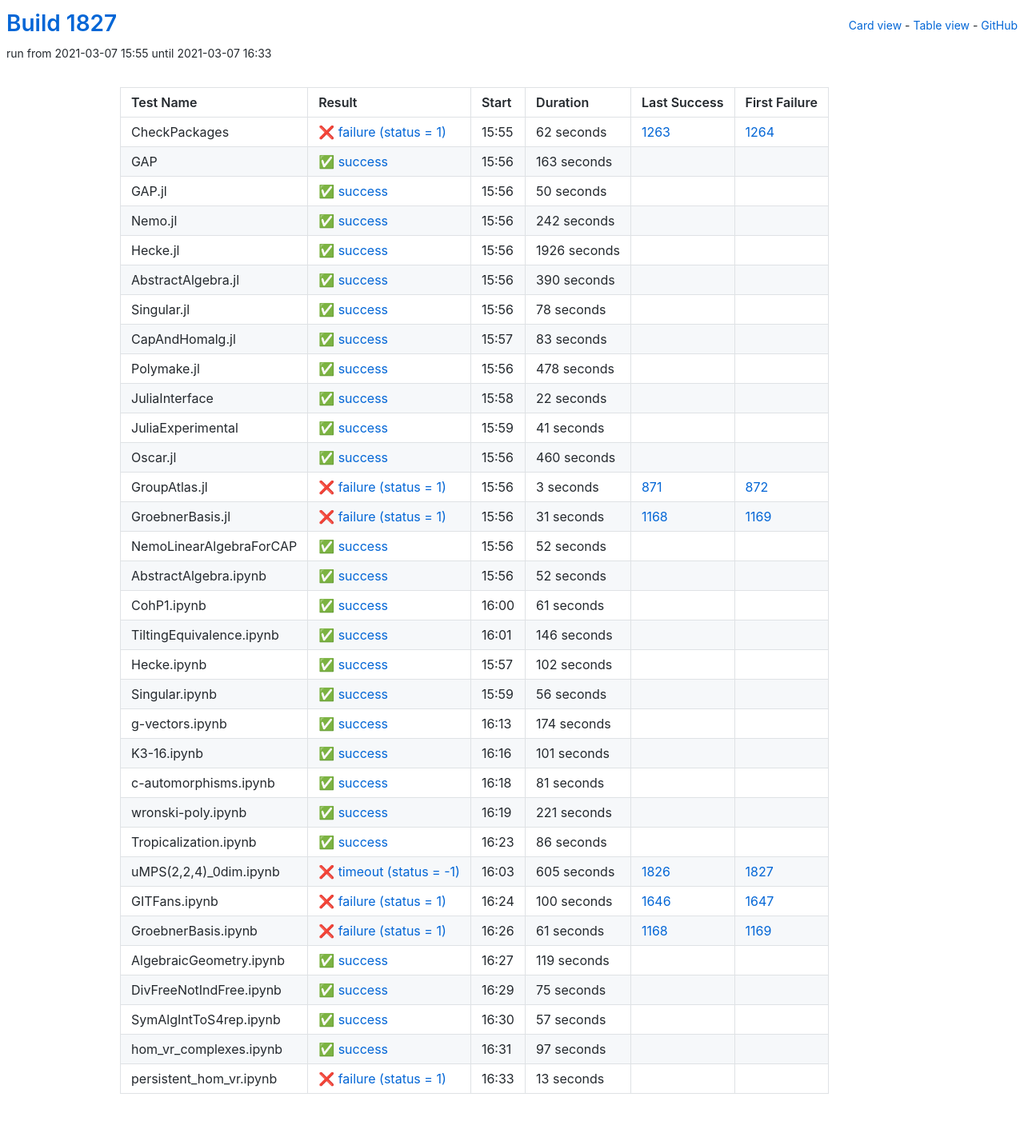
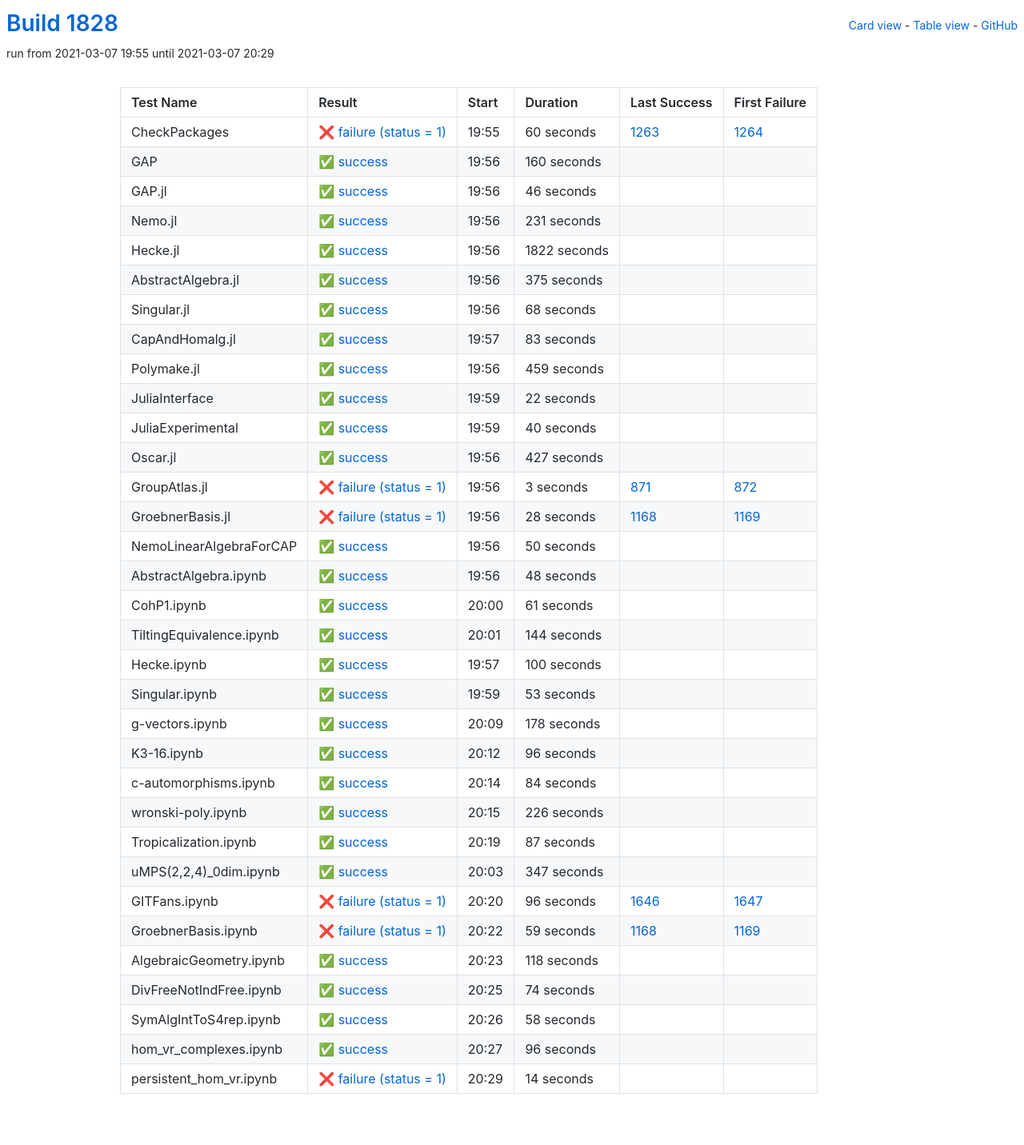
Before and after one commit to oscar-system/oscar-ci-status-stable, a Jekyll site: the page built from table.html, in a window 1280 px wide. Shown: the whole page at 80% size. Built offline with Jekyll 4.4.1, drawn with Linux system fonts in a browser that asks for light colours.

Commit message:
Build #1828

```diff
--- a/_data/ci.yml
+++ b/_data/ci.yml
@@ -1,6 +1,6 @@
 ---
-build: 1827
-build_url: https://oscarci.mathematik.uni-kl.de/job/oscar-stable/1827/
+build: 1828
+build_url: https://oscarci.mathematik.uni-kl.de/job/oscar-stable/1828/
 job: oscar-stable
 organization: oscar-system
 repo: oscar-ci-status-stable
@@ -8,92 +8,92 @@ repourl: https://github.com/oscar-system/oscar-ci-status-stable
 tests:
 - name: CheckPackages
   id: checkpackages
-  log: https://oscarci.mathematik.uni-kl.de/job/oscar-stable/1827/artifact/logs/build-1827/CheckPackages.log
-  start: 2021-03-07 15:55
+  log: https://oscarci.mathematik.uni-kl.de/job/oscar-stable/1828/artifact/logs/build-1828/CheckPackages.log
+  start: 2021-03-07 19:55
   success: false
   exitcode: 1
   status: failure
-  duration: 62
+  duration: 60
   last_success: 1263
   last_success_url: https://oscarci.mathematik.uni-kl.de/job/oscar-stable/1263/
   first_failure: 1264
   first_failure_url: https://oscarci.mathematik.uni-kl.de/job/oscar-stable/1264/
 - name: GAP
   id: gap
-  log: https://oscarci.mathematik.uni-kl.de/job/oscar-stable/1827/artifact/logs/build-1827/GAP.log
-  start: 2021-03-07 15:56
+  log: https://oscarci.mathematik.uni-kl.de/job/oscar-stable/1828/artifact/logs/build-1828/GAP.log
+  start: 2021-03-07 19:56
   success: true
   exitcode: 0
   status: success
-  duration: 163
+  duration: 160
   last_success: false
   last_success_url:
   first_failure: false
   first_failure_url:
 - name: GAP.jl
   id: gap-jl
-  log: https://oscarci.mathematik.uni-kl.de/job/oscar-stable/1827/artifact/logs/build-1827/GAP.jl.log
-  start: 2021-03-07 15:56
+  log: https://oscarci.mathematik.uni-kl.de/job/oscar-stable/1828/artifact/logs/build-1828/GAP.jl.log
+  start: 2021-03-07 19:56
   success: true
   exitcode: 0
   status: success
-  duration: 50
+  duration: 46
   last_success: false
   last_success_url:
   first_failure: false
   first_failure_url:
 - name: Nemo.jl
   id: nemo-jl
-  log: https://oscarci.mathematik.uni-kl.de/job/oscar-stable/1827/artifact/logs/build-1827/Nemo.jl.log
-  start: 2021-03-07 15:56
+  log: https://oscarci.mathematik.uni-kl.de/job/oscar-stable/1828/artifact/logs/build-1828/Nemo.jl.log
+  start: 2021-03-07 19:56
   success: true
   exitcode: 0
   status: success
-  duration: 242
+  duration: 231
   last_success: false
   last_success_url:
   first_failure: false
   first_failure_url:
 - name: Hecke.jl
   id: hecke-jl
-  log: https://oscarci.mathematik.uni-kl.de/job/oscar-stable/1827/artifact/logs/build-1827/Hecke.jl.log
-  start: 2021-03-07 15:56
+  log: https://oscarci.mathematik.uni-kl.de/job/oscar-stable/1828/artifact/logs/build-1828/Hecke.jl.log
+  start: 2021-03-07 19:56
   success: true
   exitcode: 0
   status: success
-  duration: 1926
+  duration: 1822
   last_success: false
   last_success_url:
   first_failure: false
   first_failure_url:
 - name: AbstractAlgebra.jl
   id: abstractalgebra-jl
-  log: https://oscarci.mathematik.uni-kl.de/job/oscar-stable/1827/artifact/logs/build-1827/AbstractAlgebra.jl.log
-  start: 2021-03-07 15:56
+  log: https://oscarci.mathematik.uni-kl.de/job/oscar-stable/1828/artifact/logs/build-1828/AbstractAlgebra.jl.log
+  start: 2021-03-07 19:56
   success: true
   exitcode: 0
   status: success
-  duration: 390
+  duration: 375
   last_success: false
   last_success_url:
   first_failure: false
   first_failure_url:
 - name: Singular.jl
   id: singular-jl
-  log: https://oscarci.mathematik.uni-kl.de/job/oscar-stable/1827/artifact/logs/build-1827/Singular.jl.log
-  start: 2021-03-07 15:56
+  log: https://oscarci.mathematik.uni-kl.de/job/oscar-stable/1828/artifact/logs/build-1828/Singular.jl.log
+  start: 2021-03-07 19:56
   success: true
   exitcode: 0
   status: success
-  duration: 78
+  duration: 68
   last_success: false
   last_success_url:
   first_failure: false
   first_failure_url:
 - name: CapAndHomalg.jl
   id: capandhomalg-jl
-  log: https://oscarci.mathematik.uni-kl.de/job/oscar-stable/1827/artifact/logs/build-1827/CapAndHomalg.jl.log
-  start: 2021-03-07 15:57
+  log: https://oscarci.mathematik.uni-kl.de/job/oscar-stable/1828/artifact/logs/build-1828/CapAndHomalg.jl.log
+  start: 2021-03-07 19:57
   success: true
   exitcode: 0
   status: success
@@ -104,20 +104,20 @@ tests:
   first_failure_url:
 - name: Polymake.jl
   id: polymake-jl
-  log: https://oscarci.mathematik.uni-kl.de/job/oscar-stable/1827/artifact/logs/build-1827/Polymake.jl.log
-  start: 2021-03-07 15:56
+  log: https://oscarci.mathematik.uni-kl.de/job/oscar-stable/1828/artifact/logs/build-1828/Polymake.jl.log
+  start: 2021-03-07 19:56
   success: true
   exitcode: 0
   status: success
-  duration: 478
+  duration: 459
   last_success: false
   last_success_url:
   first_failure: false
   first_failure_url:
 - name: JuliaInterface
   id: juliainterface
-  log: https://oscarci.mathematik.uni-kl.de/job/oscar-stable/1827/artifact/logs/build-1827/JuliaInterface.log
-  start: 2021-03-07 15:58
+  log: https://oscarci.mathematik.uni-kl.de/job/oscar-stable/1828/artifact/logs/build-1828/JuliaInterface.log
+  start: 2021-03-07 19:59
   success: true
   exitcode: 0
   status: success
@@ -128,32 +128,32 @@ tests:
   first_failure_url:
 - name: JuliaExperimental
   id: juliaexperimental
-  log: https://oscarci.mathematik.uni-kl.de/job/oscar-stable/1827/artifact/logs/build-1827/JuliaExperimental.log
-  start: 2021-03-07 15:59
+  log: https://oscarci.mathematik.uni-kl.de/job/oscar-stable/1828/artifact/logs/build-1828/JuliaExperimental.log
+  start: 2021-03-07 19:59
   success: true
   exitcode: 0
   status: success
-  duration: 41
+  duration: 40
   last_success: false
   last_success_url:
   first_failure: false
   first_failure_url:
 - name: Oscar.jl
   id: oscar-jl
-  log: https://oscarci.mathematik.uni-kl.de/job/oscar-stable/1827/artifact/logs/build-1827/Oscar.jl.log
-  start: 2021-03-07 15:56
+  log: https://oscarci.mathematik.uni-kl.de/job/oscar-stable/1828/artifact/logs/build-1828/Oscar.jl.log
+  start: 2021-03-07 19:56
   success: true
   exitcode: 0
   status: success
-  duration: 460
+  duration: 427
   last_success: false
   last_success_url:
   first_failure: false
   first_failure_url:
 - name: GroupAtlas.jl
   id: groupatlas-jl
-  log: https://oscarci.mathematik.uni-kl.de/job/oscar-stable/1827/artifact/logs/build-1827/GroupAtlas.jl.log
-  start: 2021-03-07 15:56
+  log: https://oscarci.mathematik.uni-kl.de/job/oscar-stable/1828/artifact/logs/build-1828/GroupAtlas.jl.log
+  start: 2021-03-07 19:56
   success: false
   exitcode: 1
   status: failure
@@ -164,44 +164,44 @@ tests:
   first_failure_url: https://oscarci.mathematik.uni-kl.de/job/oscar-stable/872/
 - name: GroebnerBasis.jl
   id: groebnerbasis-jl
-  log: https://oscarci.mathematik.uni-kl.de/job/oscar-stable/1827/artifact/logs/build-1827/GroebnerBasis.jl.log
-  start: 2021-03-07 15:56
+  log: https://oscarci.mathematik.uni-kl.de/job/oscar-stable/1828/artifact/logs/build-1828/GroebnerBasis.jl.log
+  start: 2021-03-07 19:56
   success: false
   exitcode: 1
   status: failure
-  duration: 31
+  duration: 28
   last_success: 1168
   last_success_url: https://oscarci.mathematik.uni-kl.de/job/oscar-stable/1168/
   first_failure: 1169
   first_failure_url: https://oscarci.mathematik.uni-kl.de/job/oscar-stable/1169/
 - name: NemoLinearAlgebraForCAP
   id: nemolinearalgebraforcap
-  log: https://oscarci.mathematik.uni-kl.de/job/oscar-stable/1827/artifact/logs/build-1827/NemoLinearAlgebraForCAP.log
-  start: 2021-03-07 15:56
+  log: https://oscarci.mathematik.uni-kl.de/job/oscar-stable/1828/artifact/logs/build-1828/NemoLinearAlgebraForCAP.log
+  start: 2021-03-07 19:56
   success: true
   exitcode: 0
   status: success
-  duration: 52
+  duration: 50
   last_success: false
   last_success_url:
   first_failure: false
   first_failure_url:
 - name: AbstractAlgebra.ipynb
   id: abstractalgebra-ipynb
-  log: https://oscarci.mathematik.uni-kl.de/job/oscar-stable/1827/artifact/logs/build-1827/AbstractAlgebra.ipynb.log
-  start: 2021-03-07 15:56
+  log: https://oscarci.mathematik.uni-kl.de/job/oscar-stable/1828/artifact/logs/build-1828/AbstractAlgebra.ipynb.log
+  start: 2021-03-07 19:56
   success: true
   exitcode: 0
   status: success
-  duration: 52
+  duration: 48
   last_success: false
   last_success_url:
   first_failure: false
   first_failure_url:
 - name: CohP1.ipynb
   id: cohp1-ipynb
-  log: https://oscarci.mathematik.uni-kl.de/job/oscar-stable/1827/artifact/logs/build-1827/CohP1.ipynb.log
-  start: 2021-03-07 16:00
+  log: https://oscarci.mathematik.uni-kl.de/job/oscar-stable/1828/artifact/logs/build-1828/CohP1.ipynb.log
+  start: 2021-03-07 20:00
   success: true
   exitcode: 0
   status: success
@@ -212,192 +212,192 @@ tests:
   first_failure_url:
 - name: TiltingEquivalence.ipynb
   id: tiltingequivalence-ipynb
-  log: https://oscarci.mathematik.uni-kl.de/job/oscar-stable/1827/artifact/logs/build-1827/TiltingEquivalence.ipynb.log
-  start: 2021-03-07 16:01
+  log: https://oscarci.mathematik.uni-kl.de/job/oscar-stable/1828/artifact/logs/build-1828/TiltingEquivalence.ipynb.log
+  start: 2021-03-07 20:01
   success: true
   exitcode: 0
   status: success
-  duration: 146
+  duration: 144
   last_success: false
   last_success_url:
   first_failure: false
   first_failure_url:
 - name: Hecke.ipynb
   id: hecke-ipynb
-  log: https://oscarci.mathematik.uni-kl.de/job/oscar-stable/1827/artifact/logs/build-1827/Hecke.ipynb.log
-  start: 2021-03-07 15:57
+  log: https://oscarci.mathematik.uni-kl.de/job/oscar-stable/1828/artifact/logs/build-1828/Hecke.ipynb.log
+  start: 2021-03-07 19:57
   success: true
   exitcode: 0
   status: success
-  duration: 102
+  duration: 100
   last_success: false
   last_success_url:
   first_failure: false
   first_failure_url:
 - name: Singular.ipynb
   id: singular-ipynb
-  log: https://oscarci.mathematik.uni-kl.de/job/oscar-stable/1827/artifact/logs/build-1827/Singular.ipynb.log
-  start: 2021-03-07 15:59
+  log: https://oscarci.mathematik.uni-kl.de/job/oscar-stable/1828/artifact/logs/build-1828/Singular.ipynb.log
+  start: 2021-03-07 19:59
   success: true
   exitcode: 0
   status: success
-  duration: 56
+  duration: 53
   last_success: false
   last_success_url:
   first_failure: false
   first_failure_url:
 - name: g-vectors.ipynb
   id: g-vectors-ipynb
-  log: https://oscarci.mathematik.uni-kl.de/job/oscar-stable/1827/artifact/logs/build-1827/g-vectors.ipynb.log
-  start: 2021-03-07 16:13
+  log: https://oscarci.mathematik.uni-kl.de/job/oscar-stable/1828/artifact/logs/build-1828/g-vectors.ipynb.log
+  start: 2021-03-07 20:09
   success: true
   exitcode: 0
   status: success
-  duration: 174
+  duration: 178
   last_success: false
   last_success_url:
   first_failure: false
   first_failure_url:
 - name: K3-16.ipynb
   id: k3-16-ipynb
-  log: https://oscarci.mathematik.uni-kl.de/job/oscar-stable/1827/artifact/logs/build-1827/K3-16.ipynb.log
-  start: 2021-03-07 16:16
+  log: https://oscarci.mathematik.uni-kl.de/job/oscar-stable/1828/artifact/logs/build-1828/K3-16.ipynb.log
+  start: 2021-03-07 20:12
   success: true
   exitcode: 0
   status: success
-  duration: 101
+  duration: 96
   last_success: false
   last_success_url:
   first_failure: false
   first_failure_url:
 - name: c-automorphisms.ipynb
   id: c-automorphisms-ipynb
-  log: https://oscarci.mathematik.uni-kl.de/job/oscar-stable/1827/artifact/logs/build-1827/c-automorphisms.ipynb.log
-  start: 2021-03-07 16:18
+  log: https://oscarci.mathematik.uni-kl.de/job/oscar-stable/1828/artifact/logs/build-1828/c-automorphisms.ipynb.log
+  start: 2021-03-07 20:14
   success: true
   exitcode: 0
   status: success
-  duration: 81
+  duration: 84
   last_success: false
   last_success_url:
   first_failure: false
   first_failure_url:
 - name: wronski-poly.ipynb
   id: wronski-poly-ipynb
-  log: https://oscarci.mathematik.uni-kl.de/job/oscar-stable/1827/artifact/logs/build-1827/wronski-poly.ipynb.log
-  start: 2021-03-07 16:19
+  log: https://oscarci.mathematik.uni-kl.de/job/oscar-stable/1828/artifact/logs/build-1828/wronski-poly.ipynb.log
+  start: 2021-03-07 20:15
   success: true
   exitcode: 0
   status: success
-  duration: 221
+  duration: 226
   last_success: false
   last_success_url:
   first_failure: false
   first_failure_url:
 - name: Tropicalization.ipynb
   id: tropicalization-ipynb
-  log: https://oscarci.mathematik.uni-kl.de/job/oscar-stable/1827/artifact/logs/build-1827/Tropicalization.ipynb.log
-  start: 2021-03-07 16:23
+  log: https://oscarci.mathematik.uni-kl.de/job/oscar-stable/1828/artifact/logs/build-1828/Tropicalization.ipynb.log
+  start: 2021-03-07 20:19
   success: true
   exitcode: 0
   status: success
-  duration: 86
+  duration: 87
   last_success: false
   last_success_url:
   first_failure: false
   first_failure_url:
 - name: uMPS(2,2,4)_0dim.ipynb
   id: umps-2-2-4-0dim-ipynb
-  log: https://oscarci.mathematik.uni-kl.de/job/oscar-stable/1827/artifact/logs/build-1827/uMPS-2-2-4-_0dim.ipynb.log
-  start: 2021-03-07 16:03
-  success: false
-  exitcode: -1
-  status: timeout
-  duration: 605
-  last_success: 1826
-  last_success_url: https://oscarci.mathematik.uni-kl.de/job/oscar-stable/1826/
-  first_failure: 1827
-  first_failure_url: https://oscarci.mathematik.uni-kl.de/job/oscar-stable/1827/
+  log: https://oscarci.mathematik.uni-kl.de/job/oscar-stable/1828/artifact/logs/build-1828/uMPS-2-2-4-_0dim.ipynb.log
+  start: 2021-03-07 20:03
+  success: true
+  exitcode: 0
+  status: success
+  duration: 347
+  last_success: false
+  last_success_url:
+  first_failure: false
+  first_failure_url:
 - name: GITFans.ipynb
   id: gitfans-ipynb
-  log: https://oscarci.mathematik.uni-kl.de/job/oscar-stable/1827/artifact/logs/build-1827/GITFans.ipynb.log
-  start: 2021-03-07 16:24
+  log: https://oscarci.mathematik.uni-kl.de/job/oscar-stable/1828/artifact/logs/build-1828/GITFans.ipynb.log
+  start: 2021-03-07 20:20
   success: false
   exitcode: 1
   status: failure
-  duration: 100
+  duration: 96
   last_success: 1646
   last_success_url: https://oscarci.mathematik.uni-kl.de/job/oscar-stable/1646/
   first_failure: 1647
   first_failure_url: https://oscarci.mathematik.uni-kl.de/job/oscar-stable/1647/
 - name: GroebnerBasis.ipynb
   id: groebnerbasis-ipynb
-  log: https://oscarci.mathematik.uni-kl.de/job/oscar-stable/1827/artifact/logs/build-1827/GroebnerBasis.ipynb.log
-  start: 2021-03-07 16:26
+  log: https://oscarci.mathematik.uni-kl.de/job/oscar-stable/1828/artifact/logs/build-1828/GroebnerBasis.ipynb.log
+  start: 2021-03-07 20:22
   success: false
   exitcode: 1
   status: failure
-  duration: 61
+  duration: 59
   last_success: 1168
   last_success_url: https://oscarci.mathematik.uni-kl.de/job/oscar-stable/1168/
   first_failure: 1169
   first_failure_url: https://oscarci.mathematik.uni-kl.de/job/oscar-stable/1169/
 - name: AlgebraicGeometry.ipynb
   id: algebraicgeometry-ipynb
-  log: https://oscarci.mathematik.uni-kl.de/job/oscar-stable/1827/artifact/logs/build-1827/AlgebraicGeometry.ipynb.log
-  start: 2021-03-07 16:27
+  log: https://oscarci.mathematik.uni-kl.de/job/oscar-stable/1828/artifact/logs/build-1828/AlgebraicGeometry.ipynb.log
+  start: 2021-03-07 20:23
   success: true
   exitcode: 0
   status: success
-  duration: 119
+  duration: 118
   last_success: false
   last_success_url:
   first_failure: false
   first_failure_url:
 - name: DivFreeNotIndFree.ipynb
   id: divfreenotindfree-ipynb
-  log: https://oscarci.mathematik.uni-kl.de/job/oscar-stable/1827/artifact/logs/build-1827/DivFreeNotIndFree.ipynb.log
-  start: 2021-03-07 16:29
+  log: https://oscarci.mathematik.uni-kl.de/job/oscar-stable/1828/artifact/logs/build-1828/DivFreeNotIndFree.ipynb.log
+  start: 2021-03-07 20:25
   success: true
   exitcode: 0
   status: success
-  duration: 75
+  duration: 74
   last_success: false
   last_success_url:
   first_failure: false
   first_failure_url:
 - name: SymAlgIntToS4rep.ipynb
   id: symalginttos4rep-ipynb
-  log: https://oscarci.mathematik.uni-kl.de/job/oscar-stable/1827/artifact/logs/build-1827/SymAlgIntToS4rep.ipynb.log
-  start: 2021-03-07 16:30
+  log: https://oscarci.mathematik.uni-kl.de/job/oscar-stable/1828/artifact/logs/build-1828/SymAlgIntToS4rep.ipynb.log
+  start: 2021-03-07 20:26
   success: true
   exitcode: 0
   status: success
-  duration: 57
+  duration: 58
   last_success: false
   last_success_url:
   first_failure: false
   first_failure_url:
 - name: hom_vr_complexes.ipynb
   id: hom-vr-complexes-ipynb
-  log: https://oscarci.mathematik.uni-kl.de/job/oscar-stable/1827/artifact/logs/build-1827/hom_vr_complexes.ipynb.log
-  start: 2021-03-07 16:31
+  log: https://oscarci.mathematik.uni-kl.de/job/oscar-stable/1828/artifact/logs/build-1828/hom_vr_complexes.ipynb.log
+  start: 2021-03-07 20:27
   success: true
   exitcode: 0
   status: success
-  duration: 97
+  duration: 96
   last_success: false
   last_success_url:
   first_failure: false
   first_failure_url:
 - name: persistent_hom_vr.ipynb
   id: persistent-hom-vr-ipynb
-  log: https://oscarci.mathematik.uni-kl.de/job/oscar-stable/1827/artifact/logs/build-1827/persistent_hom_vr.ipynb.log
-  start: 2021-03-07 16:33
+  log: https://oscarci.mathematik.uni-kl.de/job/oscar-stable/1828/artifact/logs/build-1828/persistent_hom_vr.ipynb.log
+  start: 2021-03-07 20:29
   success: false
   exitcode: 1
   status: failure
-  duration: 13
+  duration: 14
   last_success: false
   last_success_url:
   first_failure: false
```
Also changed, not shown: README.md.
